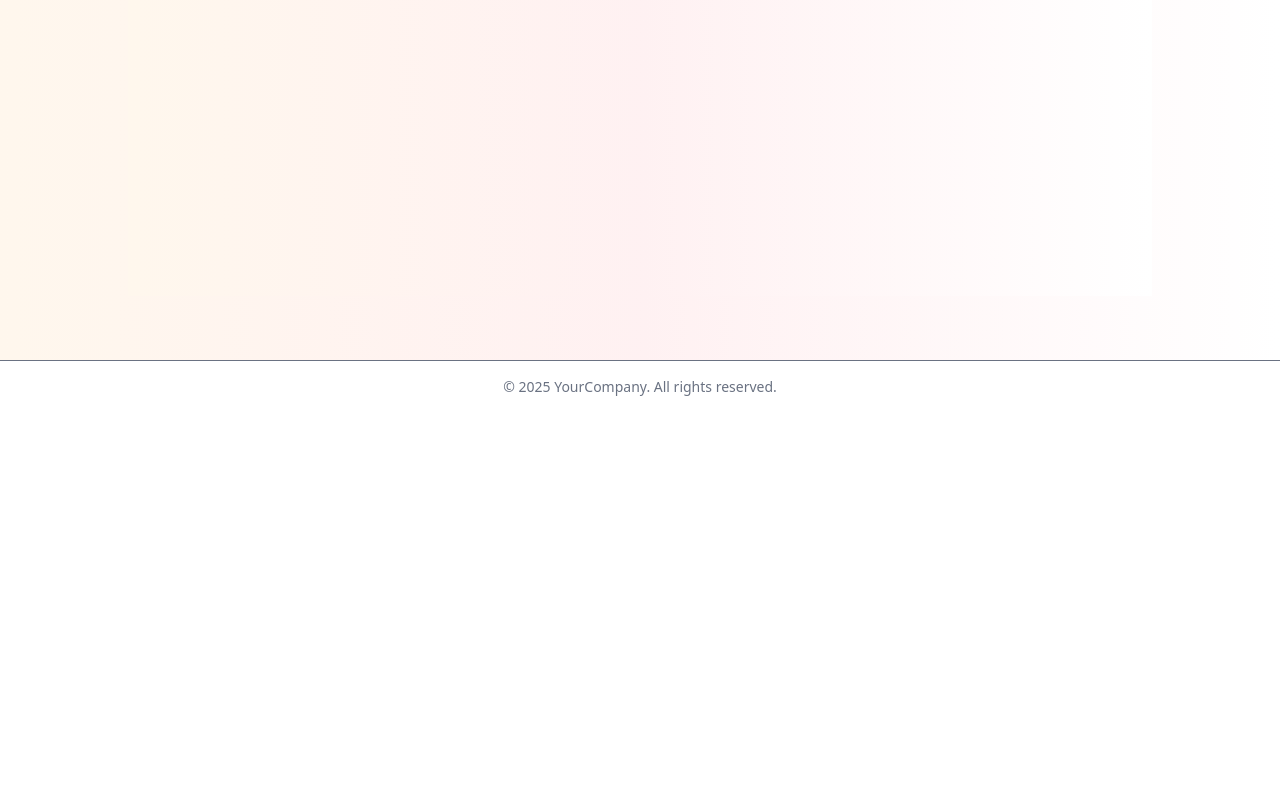
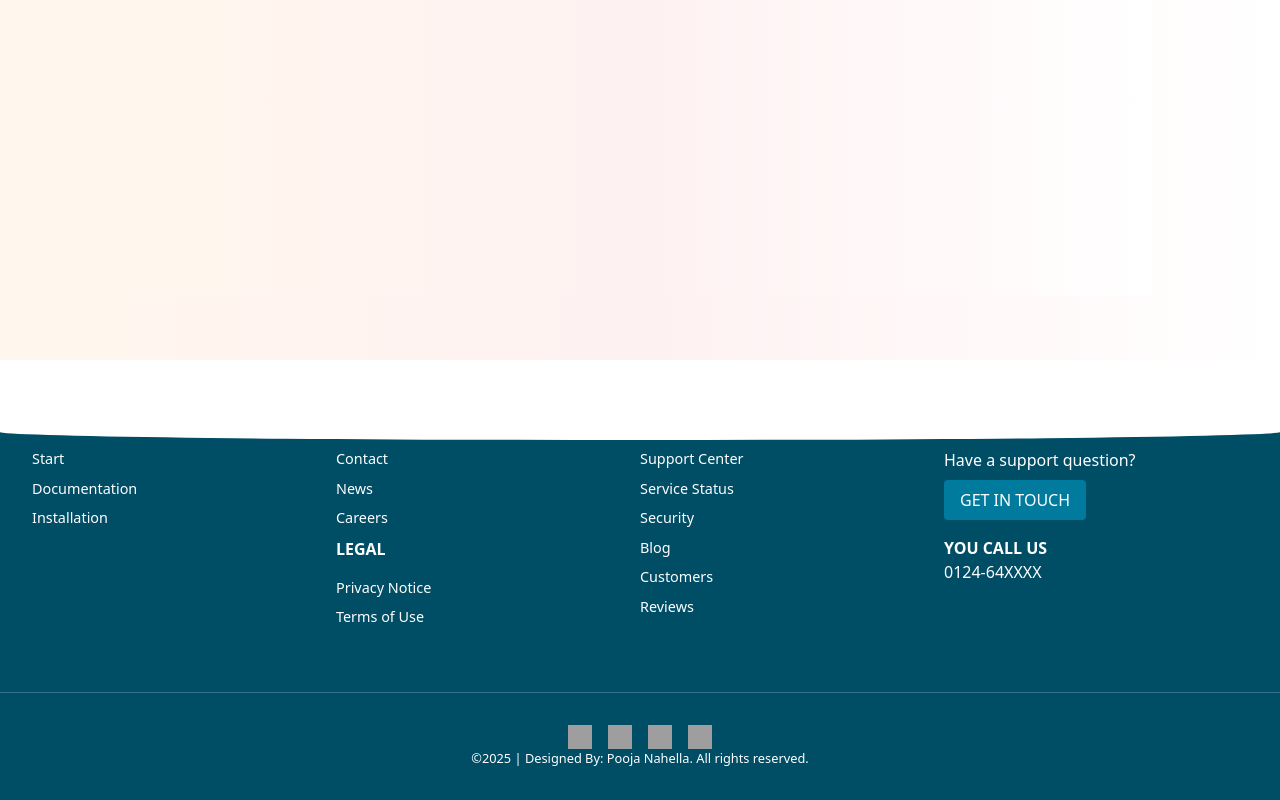
Before and after one commit to isuriChamya/Foodies-PAF-Project, a React (Vite) app in the folder FrontEnd/: page /plans in a window 1280 px wide. Shown: the part 664-1464 px from the top of the page. Before the commit the page ends 1077 px from the top, so only its background shows below. Built offline with nearby package versions, Linux system fonts and the light colour scheme; no server answers; grey boxes are pictures that could not be loaded.

Commit message:
footer design change

```diff
--- a/FrontEnd/src/components/Footer.jsx
+++ b/FrontEnd/src/components/Footer.jsx
@@ -1,10 +1,133 @@
 import React from "react";
 
 const Footer = () => {
+  const year = new Date().getFullYear();
+
+  const styles = {
+    footer: {
+      backgroundColor: "#004d66",
+      color: "#ffffff",
+      paddingTop: "3rem",
+      paddingBottom: "2rem",
+      position: "relative",
+      marginTop: "auto",
+    },
+    wave: {
+      position: "absolute",
+      top: 0,
+      left: 0,
+      width: "100%",
+      height: "80px",
+      background: "white",
+      borderBottomRightRadius: "100% 20%",
+      borderBottomLeftRadius: "100% 20%",
+      zIndex: 1,
+    },
+    container: {
+      display: "flex",
+      flexWrap: "wrap",
+      justifyContent: "space-around",
+      padding: "0 2rem",
+      zIndex: 2,
+      position: "relative",
+    },
+    column: {
+      flex: "1 1 200px",
+      marginBottom: "1.5rem",
+    },
+    heading: {
+      fontWeight: "bold",
+      marginBottom: "1rem",
+    },
+    link: {
+      color: "#ffffff",
+      display: "block",
+      marginBottom: "0.5rem",
+      textDecoration: "none",
+      fontSize: "0.9rem",
+    },
+    bottomBar: {
+      marginTop: "2rem",
+      textAlign: "center",
+      borderTop: "1px solid rgba(255,255,255,0.2)",
+      paddingTop: "1rem",
+      fontSize: "0.8rem",
+    },
+    iconBar: {
+      marginTop: "1rem",
+      display: "flex",
+      justifyContent: "center",
+      gap: "1rem",
+    },
+    icon: {
+      width: "24px",
+      height: "24px",
+    },
+    button: {
+      marginTop: "0.5rem",
+      padding: "0.5rem 1rem",
+      backgroundColor: "#007b9e",
+      color: "#ffffff",
+      border: "none",
+      borderRadius: "4px",
+      cursor: "pointer",
+    },
+  };
+
   return (
-    <footer className="bg-white border-t py-4 text-center text-sm text-gray-500">
-      <div className="container mx-auto px-4">
-        © {new Date().getFullYear()} YourCompany. All rights reserved.
+    <footer style={styles.footer}>
+      <div style={styles.wave}></div>
+
+      <div style={styles.container}>
+        {/* Column 1 */}
+        <div style={styles.column}>
+          <div style={styles.heading}>LOGO</div>
+          <a href="#" style={styles.link}>Start</a>
+          <a href="#" style={styles.link}>Documentation</a>
+          <a href="#" style={styles.link}>Installation</a>
+        </div>
+
+        {/* Column 2 */}
+        <div style={styles.column}>
+          <div style={styles.heading}>COMPANY</div>
+          <a href="#" style={styles.link}>Contact</a>
+          <a href="#" style={styles.link}>News</a>
+          <a href="#" style={styles.link}>Careers</a>
+          <div style={styles.heading}>LEGAL</div>
+          <a href="#" style={styles.link}>Privacy Notice</a>
+          <a href="#" style={styles.link}>Terms of Use</a>
+        </div>
+
+        {/* Column 3 */}
+        <div style={styles.column}>
+          <div style={styles.heading}>QUICK LINKS</div>
+          <a href="#" style={styles.link}>Support Center</a>
+          <a href="#" style={styles.link}>Service Status</a>
+          <a href="#" style={styles.link}>Security</a>
+          <a href="#" style={styles.link}>Blog</a>
+          <a href="#" style={styles.link}>Customers</a>
+          <a href="#" style={styles.link}>Reviews</a>
+        </div>
+
+        {/* Column 4 */}
+        <div style={styles.column}>
+          <div style={styles.heading}>LET'S CHAT</div>
+          <div>Have a support question?</div>
+          <button style={styles.button}>GET IN TOUCH</button>
+          <div style={{ marginTop: "1rem", fontWeight: "bold" }}>YOU CALL US</div>
+          <div>0124-64XXXX</div>
+        </div>
+      </div>
+
+      {/* Bottom Bar */}
+      <div style={styles.bottomBar}>
+        <div style={styles.iconBar}>
+          <img style={styles.icon} src="https://cdn.jsdelivr.net/npm/simple-icons@v5/icons/linkedin.svg" alt="LinkedIn" />
+          <img style={styles.icon} src="https://cdn.jsdelivr.net/npm/simple-icons@v5/icons/twitter.svg" alt="Twitter" />
+          <img style={styles.icon} src="https://cdn.jsdelivr.net/npm/simple-icons@v5/icons/youtube.svg" alt="YouTube" />
+          <img style={styles.icon} src="https://cdn.jsdelivr.net/npm/simple-icons@v5/icons/github.svg" alt="GitHub" />
+        </div>
+        <p>©{year} | Designed By: Pooja Nahella. All rights reserved.</p>
       </div>
     </footer>
   );
```
